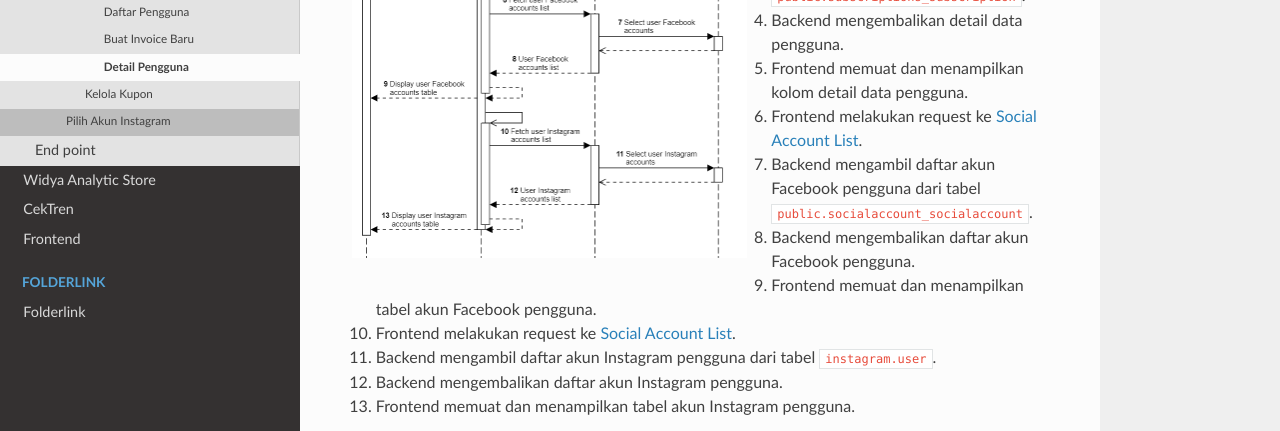
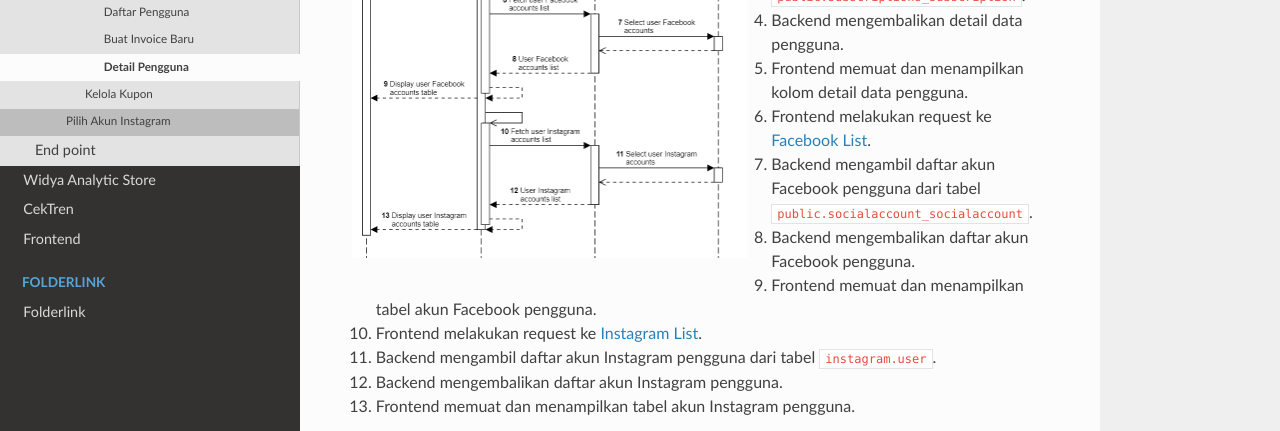
Before and after one commit to syrico/dokumentasi_data_widyaanalytics, a Sphinx documentation site: the page built from docs/source/Toba/cekbrand/architecture/feature/admin/user/user-view.rst, in a window 1280 px wide and 1003 px high. Shown: the part 395-826 px from the top of the window. Built offline with Sphinx 7.4.7 and the Read the Docs theme 2.0.0, drawn with Linux system fonts in a browser that asks for light colours.

Commit message:
fix(user-view): add Facebook and Instagram list endpoint ref

```diff
--- a/docs/source/Toba/cekbrand/architecture/feature/admin/user/user-view.rst
+++ b/docs/source/Toba/cekbrand/architecture/feature/admin/user/user-view.rst
@@ -10,11 +10,11 @@
 3. Backend mengambil data user dari tabel ``public.users_user``, ``public.users_profile``, ``public.users_category``, dan ``public.subscriptions_subscription``.
 4. Backend mengembalikan detail data pengguna.
 5. Frontend memuat dan menampilkan kolom detail data pengguna.
-6. Frontend melakukan request ke :ref:`social-account-list`.
+6. Frontend melakukan request ke :ref:`facebook-list`.
 7. Backend mengambil daftar akun Facebook pengguna dari tabel ``public.socialaccount_socialaccount``.
 8. Backend mengembalikan daftar akun Facebook pengguna.
 9. Frontend memuat dan menampilkan tabel akun Facebook pengguna.
-10. Frontend melakukan request ke :ref:`social-account-list`.
+10. Frontend melakukan request ke :ref:`instagram-list`.
 11. Backend mengambil daftar akun Instagram pengguna dari tabel ``instagram.user``.
 12. Backend mengembalikan daftar akun Instagram pengguna.
 13. Frontend memuat dan menampilkan tabel akun Instagram pengguna.
--- a/docs/source/Toba/cekbrand/endpoint/admin/social-account.rst
+++ b/docs/source/Toba/cekbrand/endpoint/admin/social-account.rst
@@ -2,6 +2,8 @@
 ++++++++++++++
 
 Berikut adalah beberapa endpoint yang digunakan pada halaman **Daftar Pengguna** yang hanya dapat digunakan oleh `admin`.
+
+.. _facebook-list:
 
 Facebook List
 =============
@@ -47,6 +49,8 @@
                 ]
             }
         ]
+
+.. _instagram-list:
 
 Instagram List
 ==============
```
